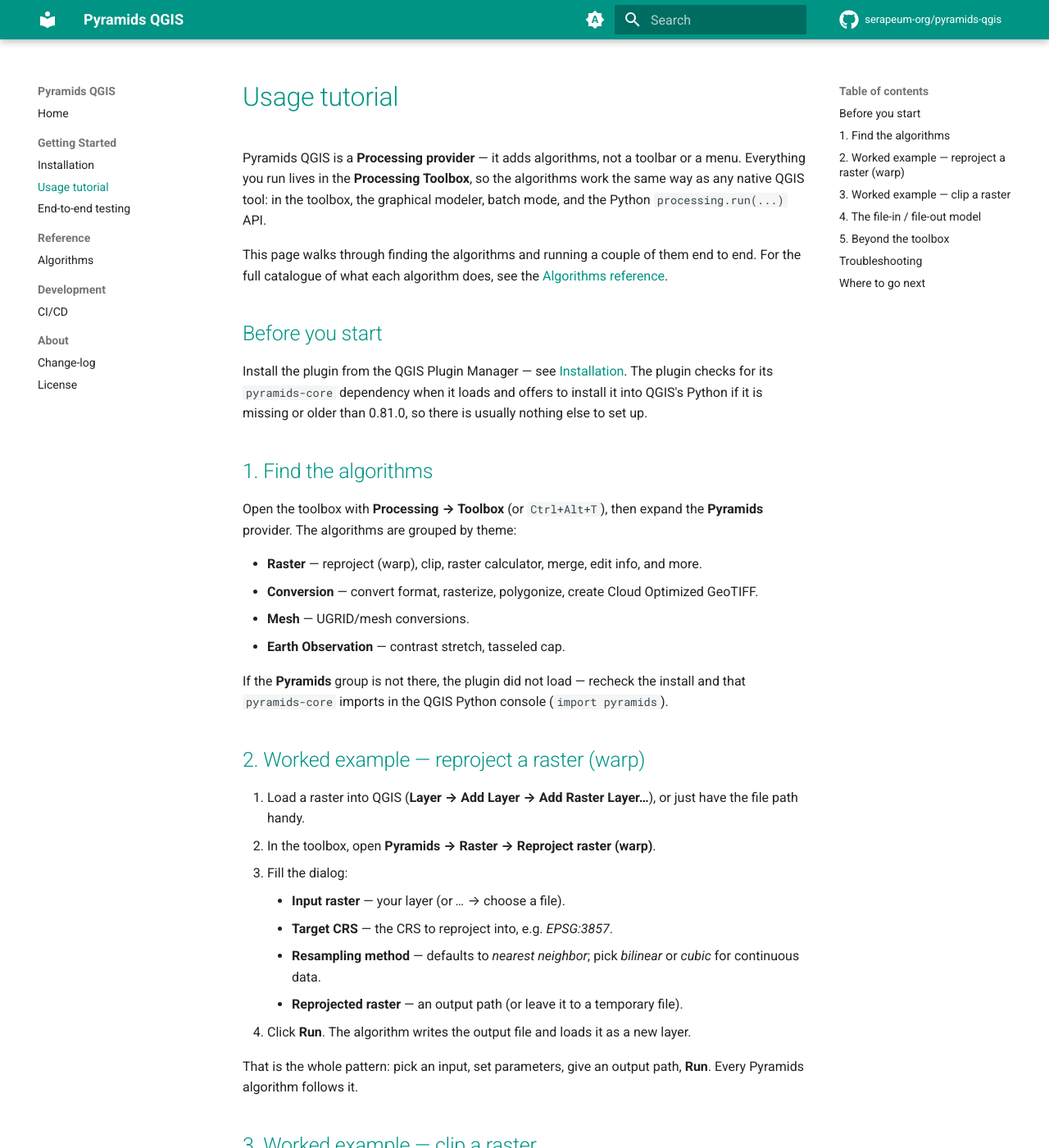
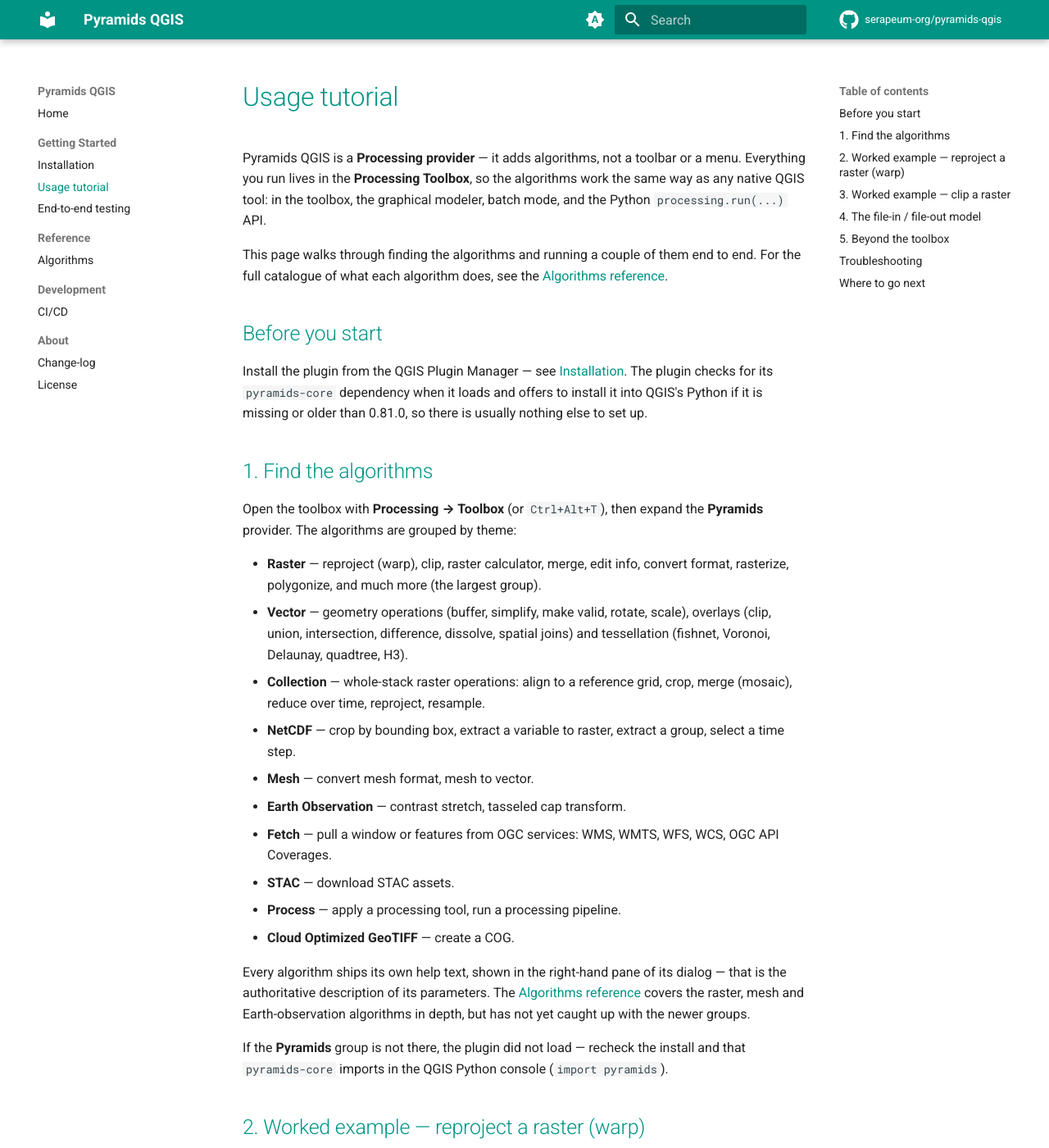
Before and after one commit to serapeum-org/pyramids-qgis, an MkDocs documentation site: the page built from docs/usage.md, in a window 1280 px wide and 1400 px high. Shown: the whole window at 82% size. Built offline with MkDocs 1.6.1 and Material for MkDocs 9.7.7, drawn with Linux system fonts in a browser that asks for light colours; comment, search, counter and statistics services are not loaded; the version menu is left out; some of the changed text lies outside the part shown.

Commit message:
docs(usage): correct the toolbox group list and the in-memory-layer note
An accuracy pass against the current main found the tutorial's group list was
substantially wrong. Verified by resolving every entry of
algorithms/__init__.py:ALGORITHMS to its GROUP_LABEL (explicit, or the
'Raster' default inherited from base.py:47):

  Raster 33, Vector 36, Collection 6, Fetch 5, NetCDF 4, Earth Observation 2,
  Mesh 2, Process 2, Cloud Optimized GeoTIFF 1, STAC 1  = 92 algorithms

- There is no 'Conversion' group: conversion/convert.py, rasterize.py and
  polygonize.py set no GROUP_LABEL, so they inherit 'Raster'; only cog.py
  declares one, 'Cloud Optimized GeoTIFF'. The page sent readers hunting for
  a group that does not exist.
- Six groups were missing entirely (Vector, Collection, NetCDF, Fetch, STAC,
  Process), hiding most of the plugin — Vector alone is 36 algorithms.
- Group contents now come from the algorithms' own displayName strings.

Also corrected the in-memory-layer troubleshooting bullet: base.py:168-183
warns and continues ('Warn (do not fail)'), it does not reject, and the run
then fails downstream; remote and /vsi paths warn harmlessly.

The pointer to the Algorithms reference is deliberately hedged: that page
still documents only the raster/mesh/EO groups and its Roadmap lists STAC,
Vector and NetCDF work as 'planned' although all of it has shipped. Fixing
that page is a separate job. Each algorithm's shortHelpString (present in all
92) is named as the authoritative parameter description instead.

Verified: mkdocs build --strict exits 0, ruff check clean, no line over 120.

```diff
--- a/docs/usage.md
+++ b/docs/usage.md
@@ -18,10 +18,23 @@ Install the plugin from the QGIS Plugin Manager — see [Installation](installat
 Open the toolbox with **Processing → Toolbox** (or `Ctrl+Alt+T`), then expand the **Pyramids** provider. The
 algorithms are grouped by theme:
 
-- **Raster** — reproject (warp), clip, raster calculator, merge, edit info, and more.
-- **Conversion** — convert format, rasterize, polygonize, create Cloud Optimized GeoTIFF.
-- **Mesh** — UGRID/mesh conversions.
-- **Earth Observation** — contrast stretch, tasseled cap.
+- **Raster** — reproject (warp), clip, raster calculator, merge, edit info, convert format, rasterize,
+  polygonize, and much more (the largest group).
+- **Vector** — geometry operations (buffer, simplify, make valid, rotate, scale), overlays (clip, union,
+  intersection, difference, dissolve, spatial joins) and tessellation (fishnet, Voronoi, Delaunay, quadtree, H3).
+- **Collection** — whole-stack raster operations: align to a reference grid, crop, merge (mosaic), reduce over
+  time, reproject, resample.
+- **NetCDF** — crop by bounding box, extract a variable to raster, extract a group, select a time step.
+- **Mesh** — convert mesh format, mesh to vector.
+- **Earth Observation** — contrast stretch, tasseled cap transform.
+- **Fetch** — pull a window or features from OGC services: WMS, WMTS, WFS, WCS, OGC API Coverages.
+- **STAC** — download STAC assets.
+- **Process** — apply a processing tool, run a processing pipeline.
+- **Cloud Optimized GeoTIFF** — create a COG.
+
+Every algorithm ships its own help text, shown in the right-hand pane of its dialog — that is the authoritative
+description of its parameters. The [Algorithms reference](algorithms.md) covers the raster, mesh and
+Earth-observation algorithms in depth, but has not yet caught up with the newer groups.
 
 If the **Pyramids** group is not there, the plugin did not load — recheck the install and that `pyramids-core`
 imports in the QGIS Python console (`import pyramids`).
@@ -105,7 +118,9 @@ Because these are standard Processing algorithms, they also run:
   requirement for the EO group only). Install it into the QGIS interpreter.
 - **A non-UGRID mesh format fails** — mesh formats beyond UGRID NetCDF need the optional **`pyramids-mesh`**; the
   plugin warns rather than hard-fails when it is absent.
-- **An in-memory layer is rejected** — save it to a file first (see *The file-in / file-out model*).
+- **A warning that the input "is not a local file"** — the plugin warns rather than refusing, then the run fails
+  downstream. Usually it means the input is an in-memory/scratch or database layer: save it to a file first (see
+  *The file-in / file-out model*). Remote and `/vsi…` paths are fine and warn harmlessly.
 
 ## Where to go next
 
```
